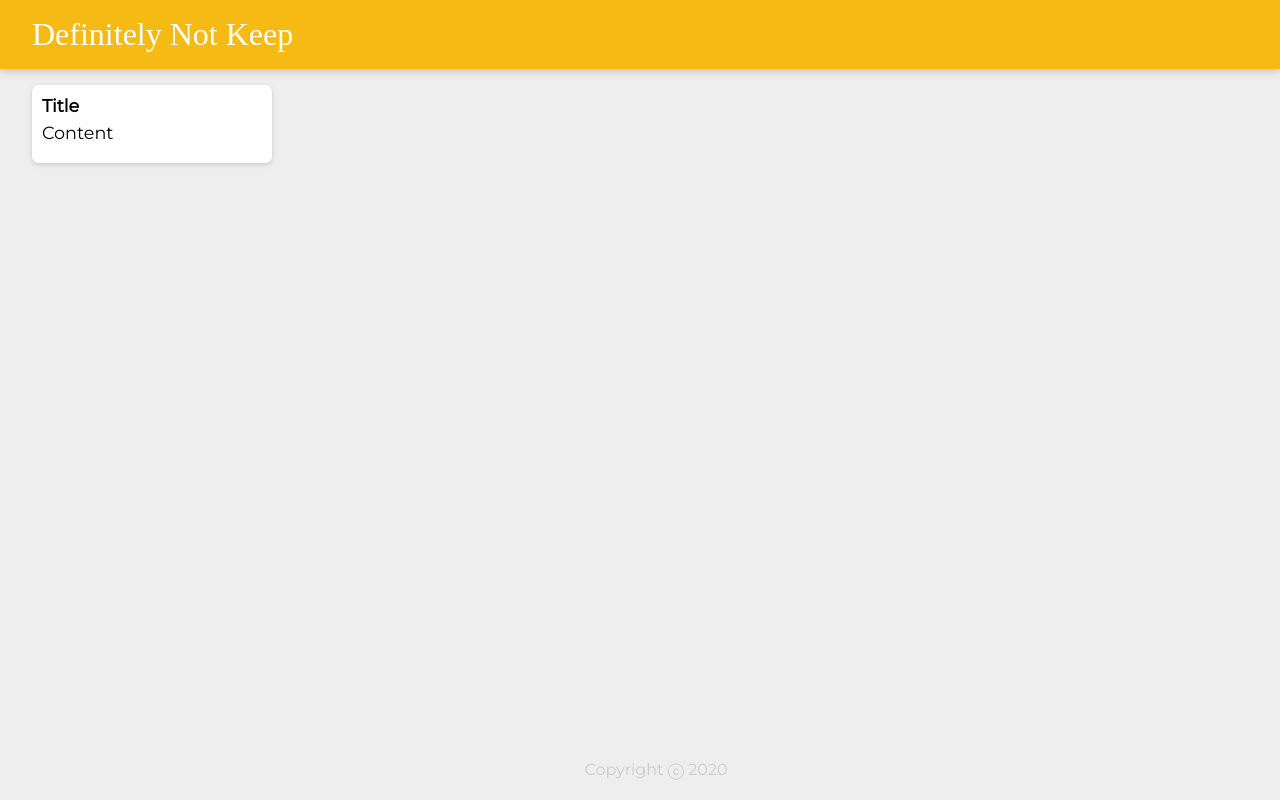
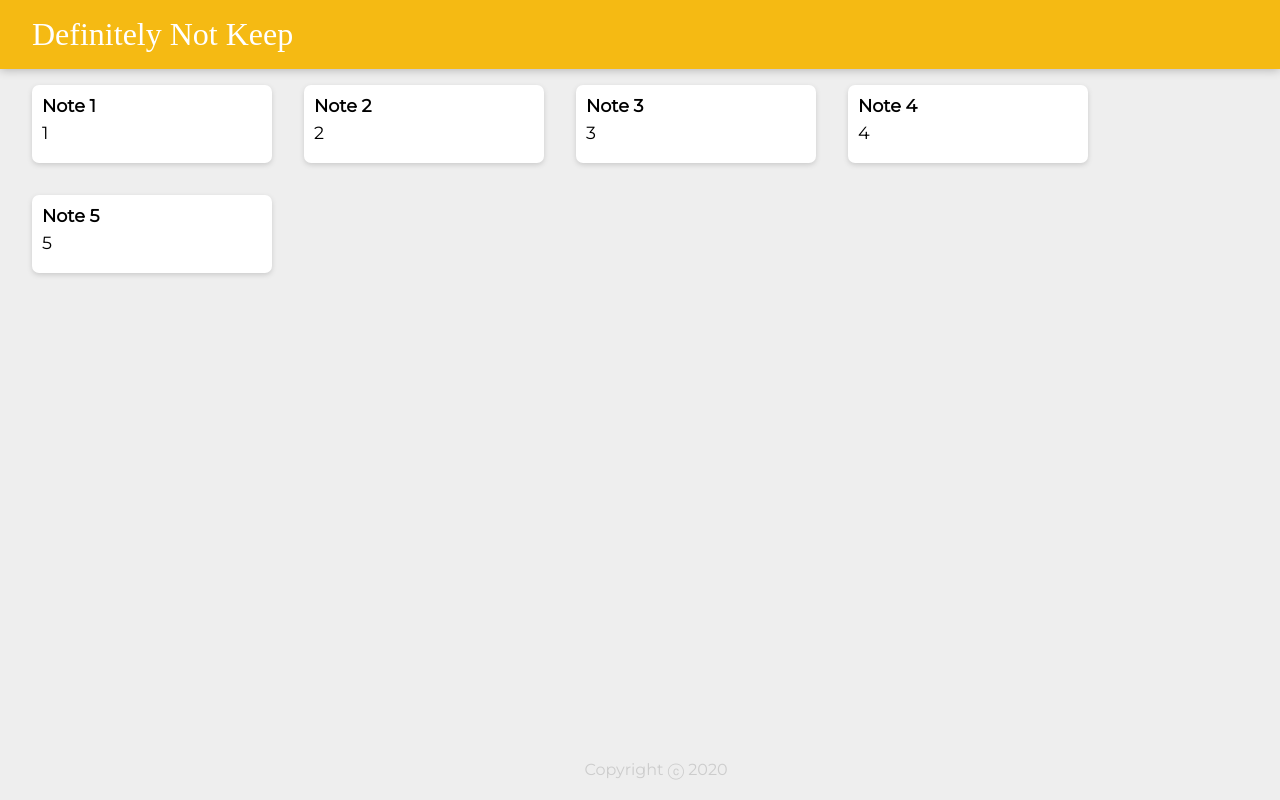
Before and after one commit to kunhwiko/Keep, a React (Create React App) app in the folder my-app/: page / in a window 1280 px wide. Built offline with nearby package versions, Linux system fonts and the light colour scheme; a web font is replaced by a local one.

Commit message:
create map functions for notes

```diff
--- a/my-app/src/components/App.js
+++ b/my-app/src/components/App.js
@@ -2,11 +2,20 @@
 import Header from "./Header";
 import Footer from "./Footer";
 import Note from "./Note";
+import Notes from "../notes"
+
+
 
 function App() {
 	return <div>
 		<Header />
-		<Note />
+    {Notes.map(noteItem =>
+      <Note
+        key = {noteItem.key}
+        title = {noteItem.title}
+        content = {noteItem.content}
+      />
+    )}
 		<Footer />
 	</div>
 }
--- a/my-app/src/components/Note.js
+++ b/my-app/src/components/Note.js
@@ -1,10 +1,10 @@
 import React from "react";
 
-function Note() {
+function Note(props) {
   // class can only be applied to HTML elements and not custom components!
   return <div className="note">
-    <h1>Title</h1>
-    <p>Content</p>
+    <h1>{props.title}</h1>
+    <p>{props.content}</p>
   </div>
 }
 
--- /dev/null
+++ b/my-app/src/notes.js
@@ -0,0 +1,29 @@
+const notes = [
+  {
+    key : 1,
+    title : "Note 1",
+    content : "1"
+  },
+  {
+    key : 2,
+    title : "Note 2",
+    content : "2"
+  },
+  {
+    key : 3,
+    title : "Note 3",
+    content : "3"
+  },
+  {
+    key : 4,
+    title : "Note 4",
+    content : "4"
+  },
+  {
+    key : 5,
+    title : "Note 5",
+    content : "5"
+  },
+]
+
+export default notes
```
